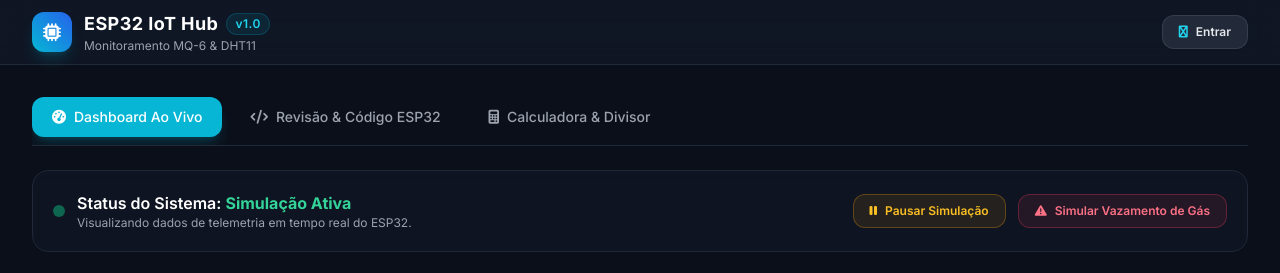
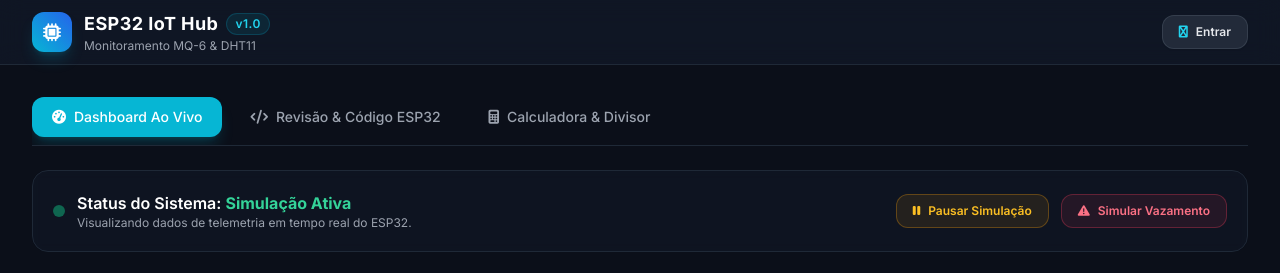
Before and after one commit to its-amaya/IoT-Projects, a plain HTML site: page index.html in a window 1280 px wide. Shown: the top 273 px of the page. Drawn offline with nearby package versions, Linux system fonts and the light colour scheme.

Commit message:
Update index.html

```diff
--- a/index.html
+++ b/index.html
@@ -105,7 +105,7 @@
                     </button>
                     <button onclick="triggerGasLeak()" class="px-4 py-2 rounded-xl text-xs font-semibold bg-rose-500/10 text-rose-400 border border-rose-500/30 hover:bg-rose-500/20 transition flex items-center gap-2">
                         <i class="fa-solid fa-triangle-exclamation"></i>
-                        <span>Simular Vazamento de Gás</span>
+                        <span>Simular Vazamento</span>
                     </button>
                 </div>
             </div>
```
